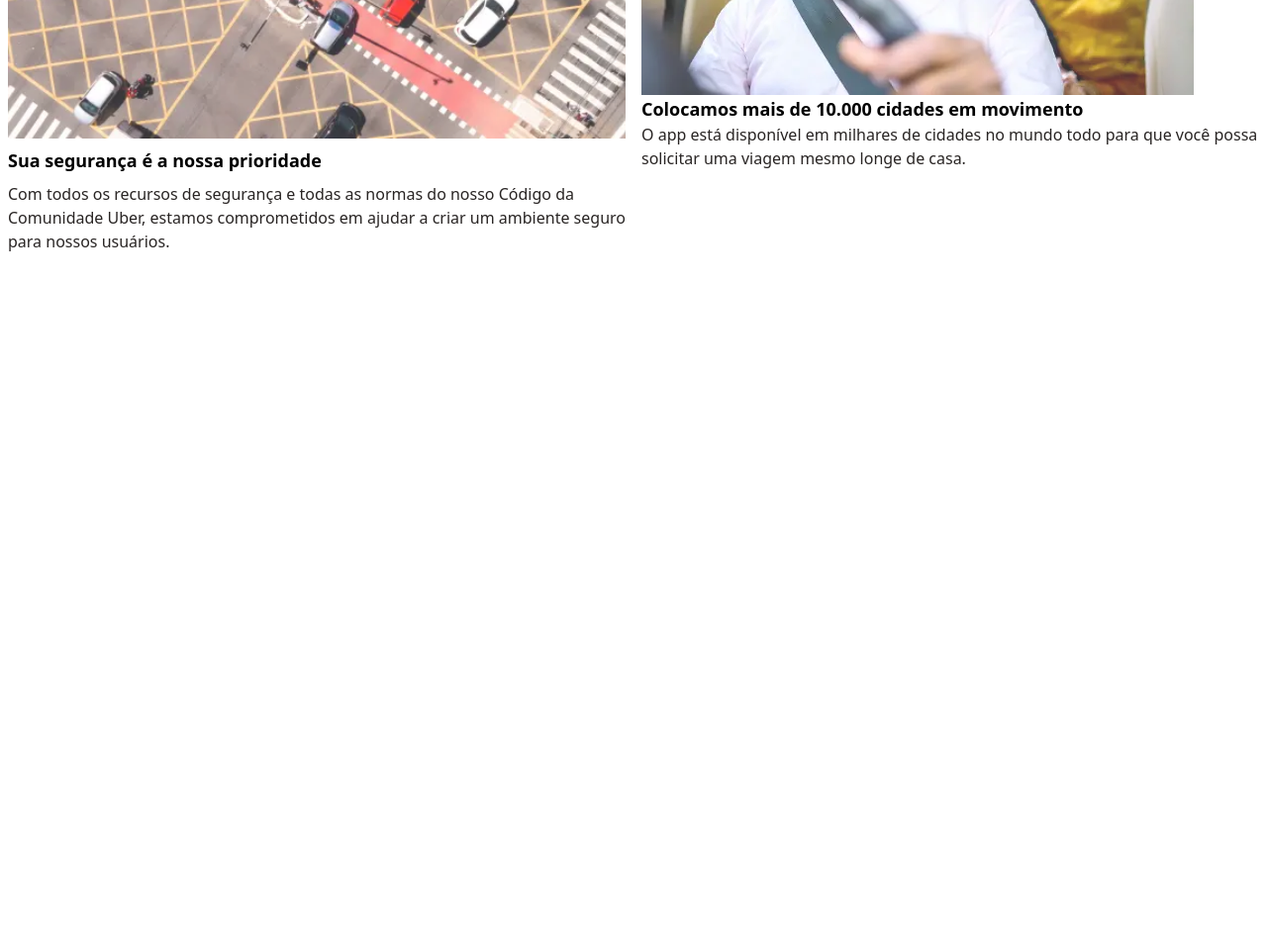
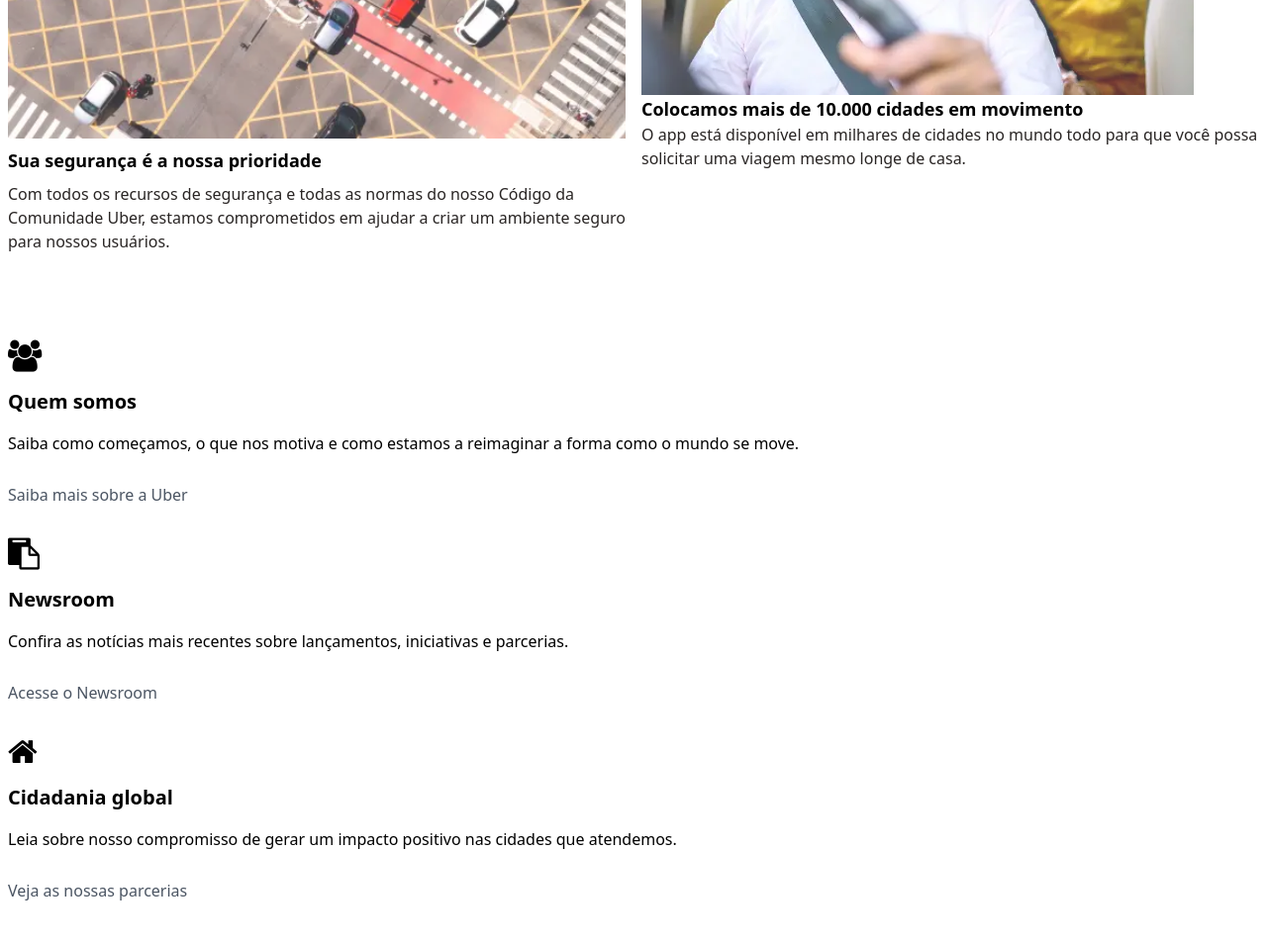
Before and after one commit to PauloAlves8039/tailwind-css-uber, a website: page src/index.html in a window 1280 px wide. Shown: the part 1312-2268 px from the top of the page at 99% size. Before the commit the page ends 1612 px from the top, so only its background shows below. Drawn offline with Linux system fonts and the light colour scheme; files whose address does not match are found by name.

Commit message:
feat: criada área do sobre

```diff
--- a/src/index.html
+++ b/src/index.html
@@ -128,5 +128,44 @@
         </div>
     </section>
 
+    <section class="w-full px-2 py-8 sm:py-11">
+        <div class="w-full max-w-7xl mx-auto grid grid-cols-1 sm:grid=cols-3 gap-8">
+
+            <article class="flex flex-col gap-4">
+                <i class="fa fa-users" id="icons"></i>
+                <h2 class="font-bold text-xl">Quem somos</h2>
+                <p>
+                    Saiba como começamos, o que nos motiva e como estamos a reimaginar a forma como o mundo se move.
+                </p>
+                <a href="#" class="text-gray-600 mt-3 boder-b-2 self-start hover:border-gray-400 hover:text-black duration-200">
+                    Saiba mais sobre a Uber
+                </a>
+            </article>
+
+            <article class="flex flex-col gap-4">
+                <i class="fa fa-clipboard" id="icons"></i>
+                <h2 class="font-bold text-xl">Newsroom</h2>
+                <p>
+                    Confira as notícias mais recentes sobre lançamentos, iniciativas e parcerias.
+                </p>
+                <a href="#" class="text-gray-600 mt-3 boder-b-2 self-start hover:border-gray-400 hover:text-black duration-200">
+                    Acesse o Newsroom
+                </a>
+            </article>
+
+            <article class="flex flex-col gap-4">
+                <i class="fa fa-home" id="icons"></i>
+                <h2 class="font-bold text-xl">Cidadania global</h2>
+                <p>
+                    Leia sobre nosso compromisso de gerar um impacto positivo nas cidades que atendemos.
+                </p>
+                <a href="#" class="text-gray-600 mt-3 boder-b-2 self-start hover:border-gray-400 hover:text-black duration-200">
+                    Veja as nossas parcerias
+                </a>
+            </article>
+
+        </div>
+    </section>
+
 </body>
 </html>
```
Also changed, not shown: styles/output.css.
